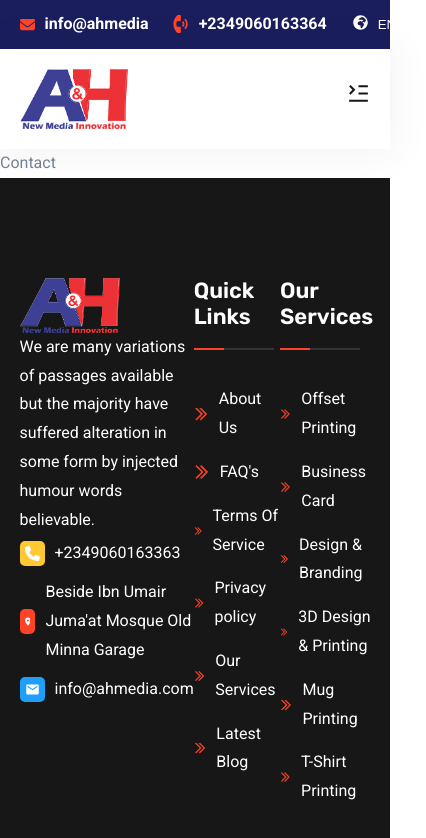
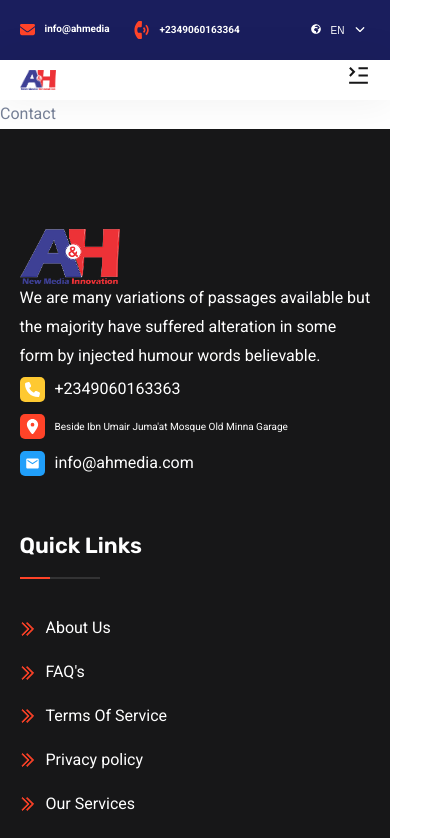
Before and after one commit to Aminu-Musa/AH-New-Innovation-Media-Website, a React (Vite) app: page /contact in a window 390 px wide. Shown: the top 838 px of the page, 426 px wide, since content can reach past the window. Built offline with nearby package versions, Linux system fonts and the light colour scheme; a web font is replaced by a local one.

Commit message:
Header on Mobile Fixed

```diff
--- a/src/mediaQuery.css
+++ b/src/mediaQuery.css
@@ -79,41 +79,61 @@
       justify-items: center;
     }
   }
-.newsletter{
-  column-span: 1/9 !important;
+  .newsletter {
+    column-span: 1/9 !important;
+  }
 }
 
-}
+/* 320px — 480px: Mobile devices. */
+@media (max-width: 480px) {
+  top-header {
+    .container {
+      display: flex;
+      justify-content: space-between;
+      align-items: center;
+    }
+  }
 
-
-
-
-/* 320px — 480px: Mobile devices. */
-@media (min-width: 481px) {
-  .main-header .container {
+  .main-header {
     padding: 10px 0;
+    .container {
+      height: 20px;
+    }
   }
   .lang-button {
     height: 40px;
   }
+  footer .container {
+    display: grid;
+    grid-template-columns: 1fr;
+    justify-items: start;
+  }
 
+  .top-header-left-contact,
+  .top-header-right, span {
+    font-size: x-small !important;
+  }
+
+  .lang-button {
+    svg {
+      width: 10px !important;
+      height: 10px !important;
+    }
+  }
 }
+
 /* 481px — 768px: iPads, Tablets. */
 @media (min-width: 768px) {
-
 }
 
 /* 769px — 1024px: Small screens, laptops. */
-@media(min-width: 1024px) {
-
+@media (min-width: 1024px) {
 }
 
 /* 1025px — 1200px: Desktops, large screens. */
 @media (min-width: 1200px) {
-
 }
 
 /* 1201px and more — Extra large screens, TV. */
 @media (min-width: 1201px) {
-
 }
```
